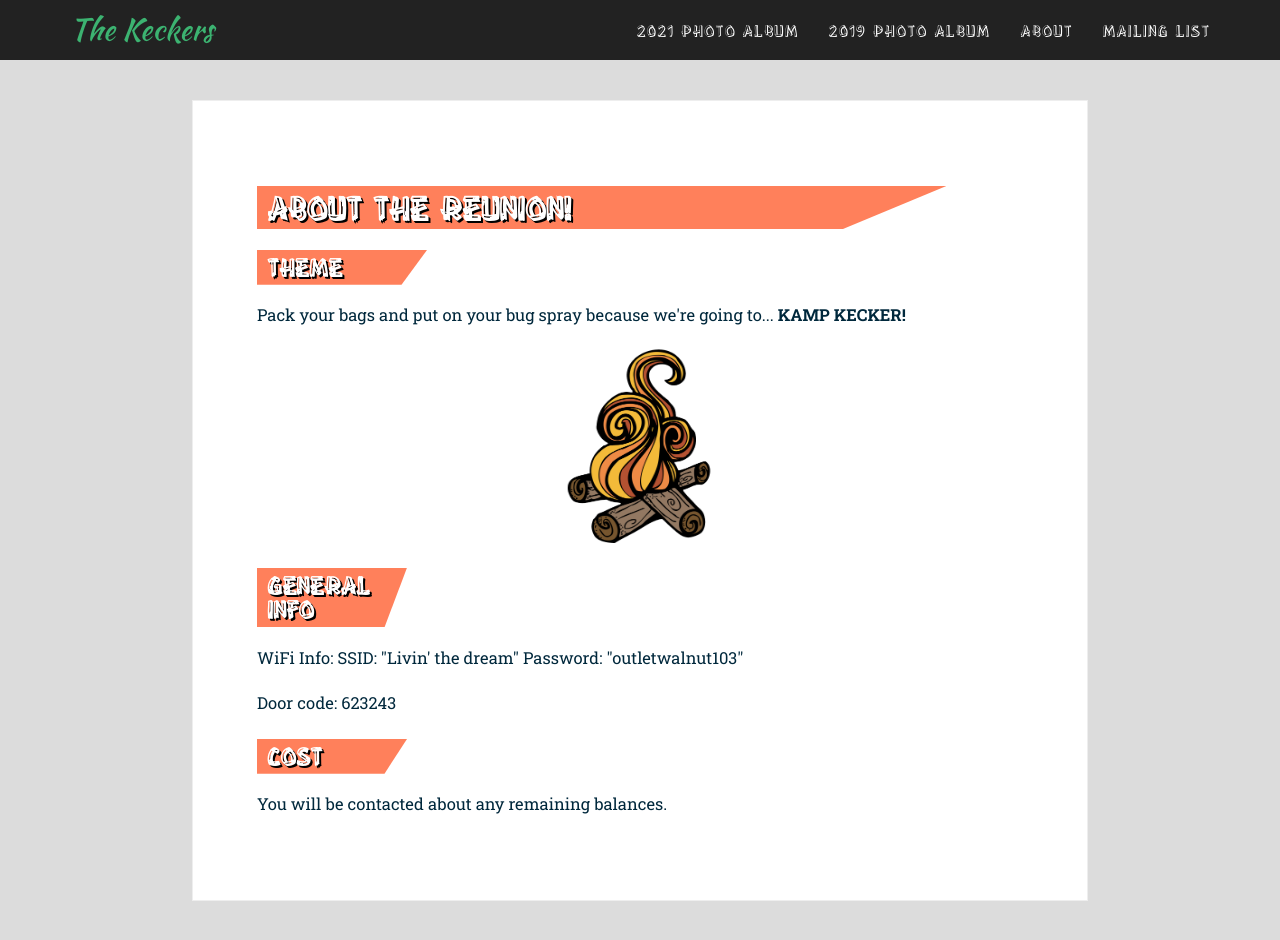
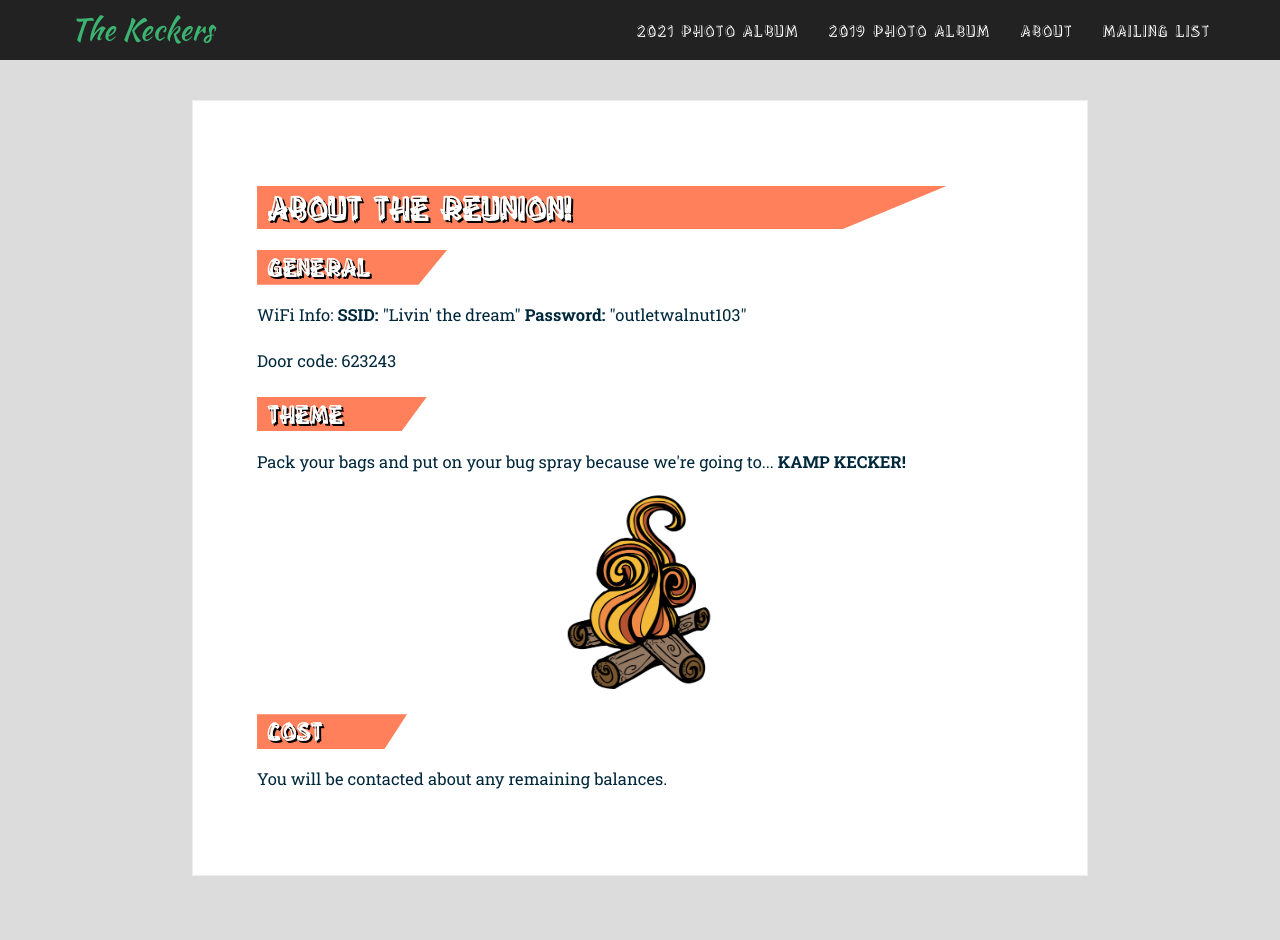
Before and after one commit to xb4r7x/xb4r7x.github.io, a Jekyll site: the page built from _2017_pages/about.html, in a window 1280 px wide and 1021 px high. Shown: the top 940 px of the window. Built offline with Jekyll 4.4.1, drawn with Linux system fonts in a browser that asks for light colours; some web fonts are replaced.

Commit message:
Update about.html

```diff
--- a/_2017_pages/about.html
+++ b/_2017_pages/about.html
@@ -11,14 +11,15 @@ title: About the Reunion!
     <section id="conference" class="black-frame about about-container about-container-top">
       <h1>{{ page.title }}</h1>
 
+      <h2 class="first">General</h2>
+        <p>WiFi Info: <b>SSID:</b> "Livin' the dream" <b>Password:</b> "outletwalnut103"</p>
+        <p>Door code: 623243</p>
+
       <h2 class="second">Theme</h2>
 
       <p>Pack your bags and put on your bug spray because we're going to... <b>KAMP KECKER!</b></p>
       <p style="text-align:center;"><img src="../css/2016_style/img/campfire.png" alt="campfire" class="center" height="200" width="150"></p>
 
-      <h2 class="third">General Info</h2>
-        <p>WiFi Info: SSID: "Livin' the dream" Password: "outletwalnut103"</p>
-        <p>Door code: 623243</p>
 
       <h2 class="third">Cost</h2>
 
```
